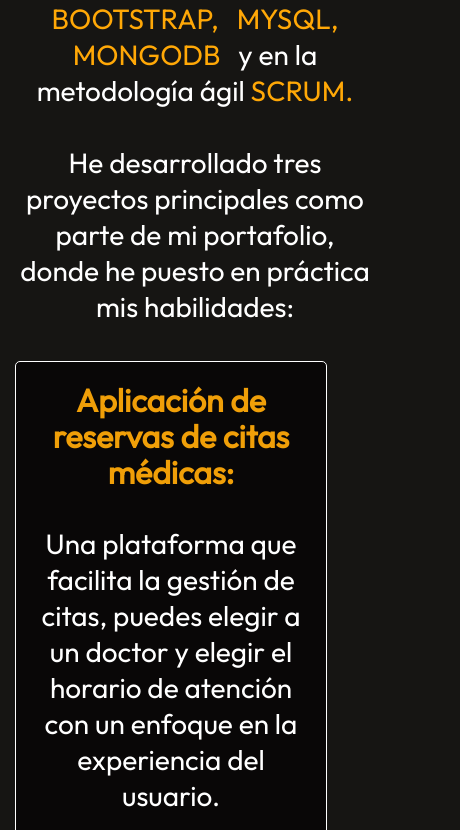
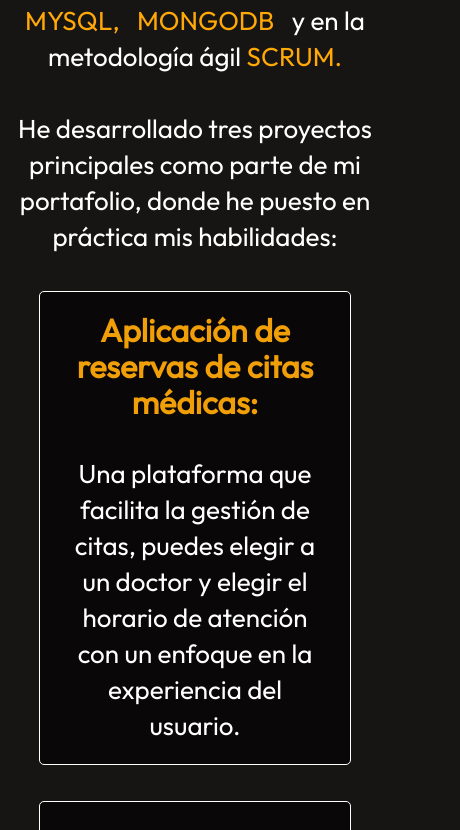
Before and after one commit to MarioCamayo/portfolio, a React (Vite) app: page / in a window 390 px wide. Shown: the part 1994-2824 px from the top of the page, 460 px wide, since content can reach past the window. Built offline with nearby package versions, Linux system fonts and the light colour scheme.

Commit message:
se colocó medidas responsivas  de 480px al componente MyWork

```diff
--- a/src/components/About/about.css
+++ b/src/components/About/about.css
@@ -446,4 +446,22 @@
     .about{
         margin: 0 auto;
     }
+
+    .about-skill{
+        margin: 0 auto;
+    }
+
+    .about-para p{
+        margin: 0 auto;
+        text-align: center;
+        font-size: 26px;
+        /* display: flex;
+        justify-content: center;
+        align-items: center; */
+
+    }
+
+    .about-proyect{
+        margin: 0 auto;
+    }
 }
--- a/src/components/MyWork/mywork.css
+++ b/src/components/MyWork/mywork.css
@@ -199,6 +199,12 @@
 
   }
 
+  .mywork-proyect{
+    margin: 0 auto;
+    width: 300px;
+    height: 280px;
+  }
+
 
 
 }
```
